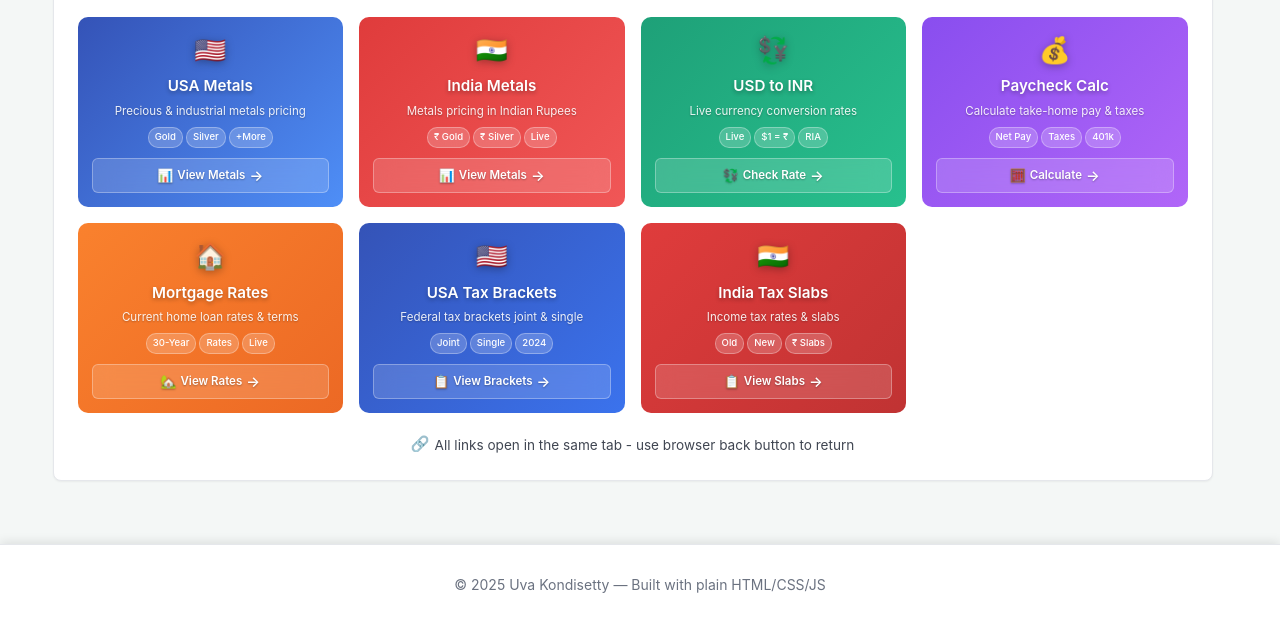
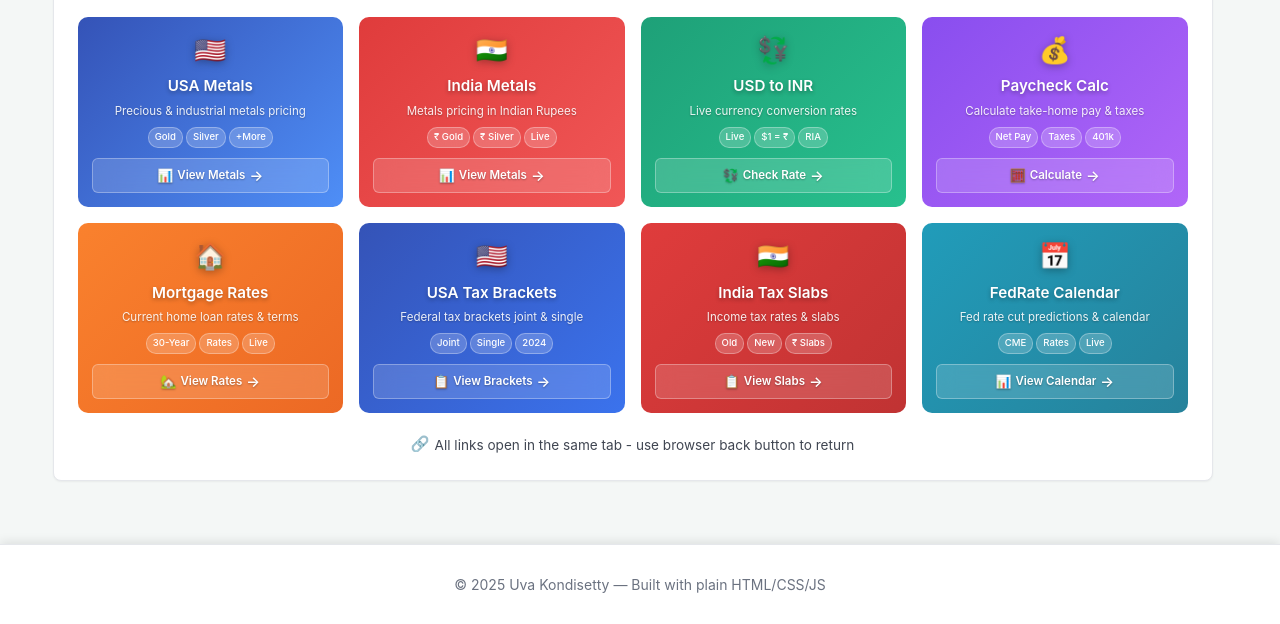
Before and after one commit to uvagopisrinivas/finance, a website: page index.html in a window 1280 px wide. Both pictures are taken after a click on the button "🥇 View Live Metals Prices". Shown: the part 176-800 px from the top of the page. Drawn offline with Linux system fonts and the light colour scheme.

Commit message:
fix(finance): UVA-00029 added fed ratecut cal link

```diff
--- a/src/links/links_widget.html
+++ b/src/links/links_widget.html
@@ -147,6 +147,26 @@
                         </div>
                     </div>
                 </div>
+
+                <!-- FedRate Cut Calendar Card -->
+                <div class="financial-card fedrate-card" onclick="openMetalPopup('https://www.cmegroup.com/markets/interest-rates/cme-fedwatch-tool.html', 'FedRate_Calendar')">
+                    <div class="card-background"></div>
+                    <div class="card-content">
+                        <div class="card-icon">📅</div>
+                        <h3 class="card-title">FedRate Calendar</h3>
+                        <p class="card-description">Fed rate cut predictions & calendar</p>
+                        <div class="card-features">
+                            <span class="feature-tag">CME</span>
+                            <span class="feature-tag">Rates</span>
+                            <span class="feature-tag">Live</span>
+                        </div>
+                        <div class="financial-btn fedrate-btn">
+                            <span class="btn-icon">📊</span>
+                            View Calendar
+                            <span class="btn-arrow">→</span>
+                        </div>
+                    </div>
+                </div>
             </div>
 
             <div class="page-footer">
@@ -220,6 +240,10 @@
 
         .india-tax-card .card-background {
             background: linear-gradient(135deg, #dc2626, #b91c1c);
+        }
+
+        .fedrate-card .card-background {
+            background: linear-gradient(135deg, #0891b2, #0e7490);
         }
 
         .financial-card:hover .card-background {
```
